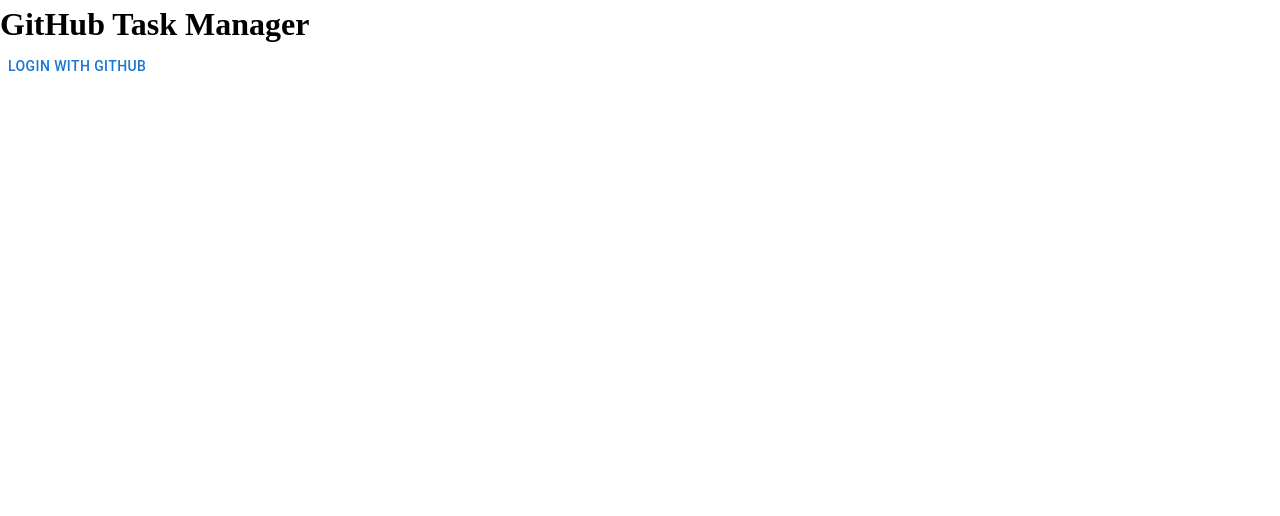
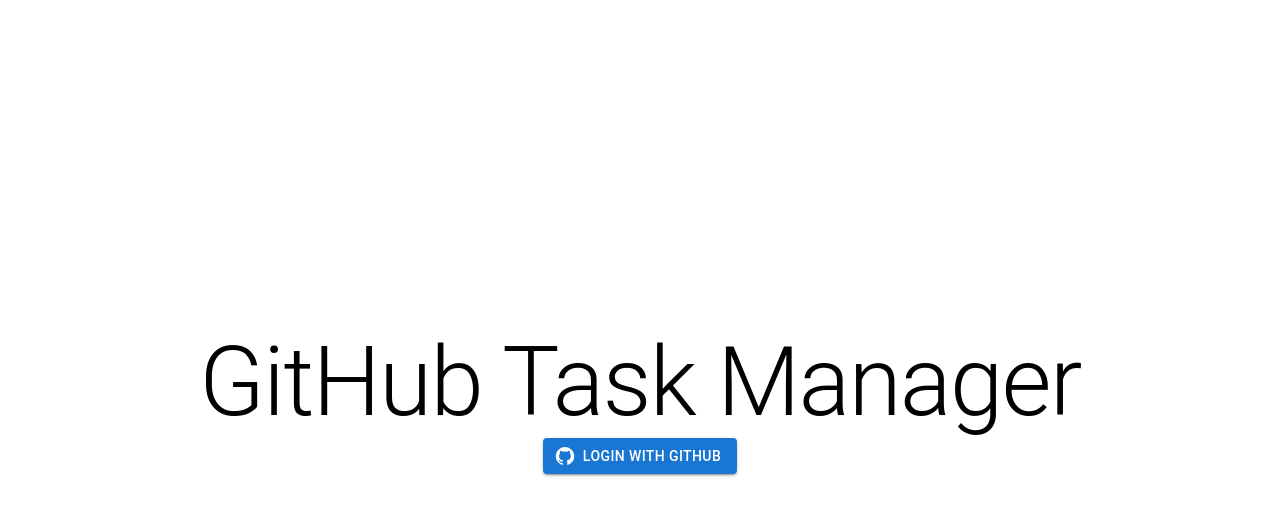
Before and after one commit to loveCamilleTW/github-task-manager, a React (Vite) app: page / in a window 1280 px wide. Shown: the top 516 px of the page. Built offline with nearby package versions, Linux system fonts and the light colour scheme.

Commit message:
Style: implement LandingPage's layout

```diff
--- a/package.json
+++ b/package.json
@@ -11,8 +11,9 @@
     "prepare": "husky install"
   },
   "dependencies": {
-    "@emotion/react": "^11.10.8",
-    "@emotion/styled": "^11.10.8",
+    "@emotion/react": "^11.11.0",
+    "@emotion/styled": "^11.11.0",
+    "@mui/icons-material": "^5.11.16",
     "@mui/material": "^5.12.3",
     "axios": "^1.4.0",
     "react": "^18.2.0",
--- a/src/views/LandingPage.tsx
+++ b/src/views/LandingPage.tsx
@@ -1,4 +1,5 @@
-import { Button } from "@mui/material";
+import { Button, Box, Typography } from "@mui/material";
+import GitHubIcon from "@mui/icons-material/GitHub";
 
 export function LandingPage() {
   const handleClick = () => {
@@ -12,9 +13,25 @@
   };
 
   return (
-    <>
-      <h1>GitHub Task Manager</h1>
-      <Button onClick={handleClick}>Login with GitHub</Button>
-    </>
+    <Box
+      sx={{
+        display: "flex",
+        flexDirection: "column",
+        justifyContent: "center",
+        alignItems: "center",
+        height: "100vh",
+      }}
+    >
+      <Typography variant="h1" sx={{ textAlign: "center" }}>
+        GitHub Task Manager
+      </Typography>
+      <Button
+        startIcon={<GitHubIcon />}
+        variant="contained"
+        onClick={handleClick}
+      >
+        Login with GitHub
+      </Button>
+    </Box>
   );
 }
```
Also changed, not shown: 1 other file (tests, documents, lock files or other folders).
